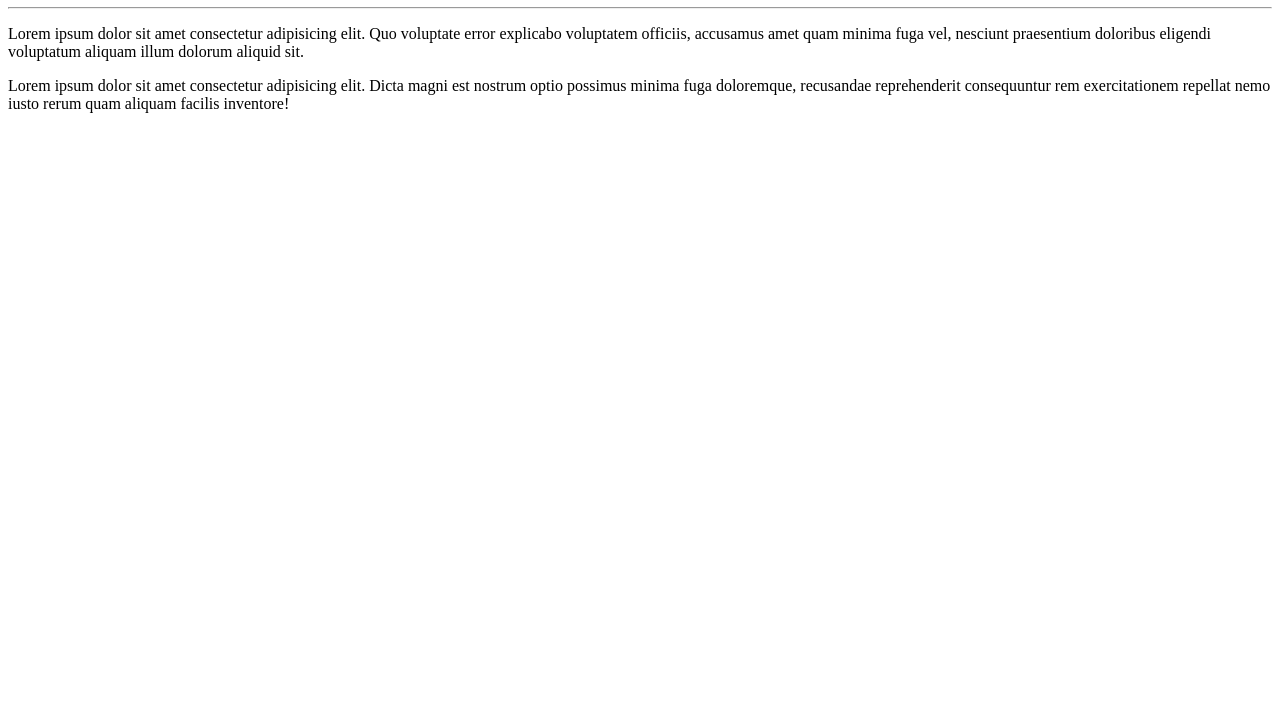
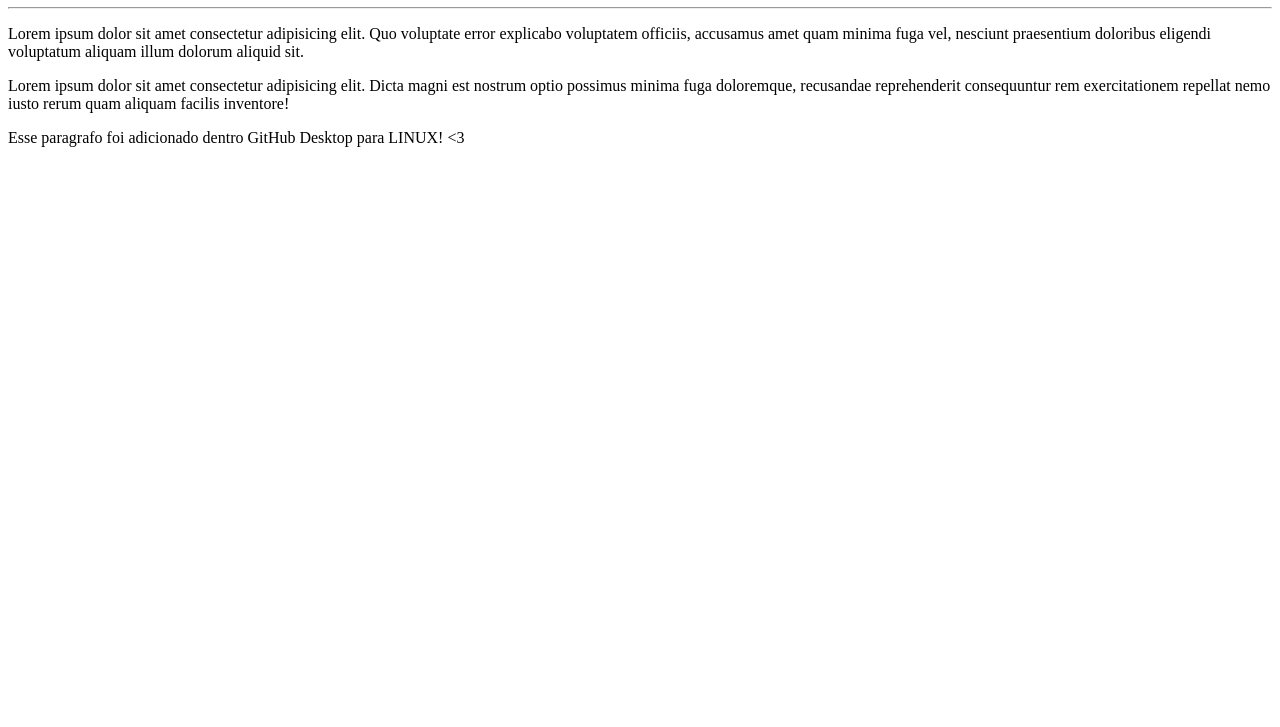
Before and after one commit to Arturmendes/Ola-Mundo, a plain HTML site: page site-exemplo/index.html in a window 1280 px wide. Shown: the part 73-800 px from the top of the page. Drawn offline with Linux system fonts and the light colour scheme.

Commit message:
Mudei o arquvio index

```diff
--- a/site-exemplo/index.html
+++ b/site-exemplo/index.html
@@ -11,5 +11,7 @@
     <p>Lorem ipsum dolor sit amet consectetur adipisicing elit. Quo voluptate error explicabo voluptatem officiis, accusamus amet quam minima fuga vel, nesciunt praesentium doloribus eligendi voluptatum aliquam illum dolorum aliquid sit.</p>
 
     <p>Lorem ipsum dolor sit amet consectetur adipisicing elit. Dicta magni est nostrum optio possimus minima fuga doloremque, recusandae reprehenderit consequuntur rem exercitationem repellat nemo iusto rerum quam aliquam facilis inventore!</p>
+
+    <p>Esse paragrafo foi adicionado dentro GitHub Desktop para LINUX! &lt;3 </p>
 </body>
 </html>
```
